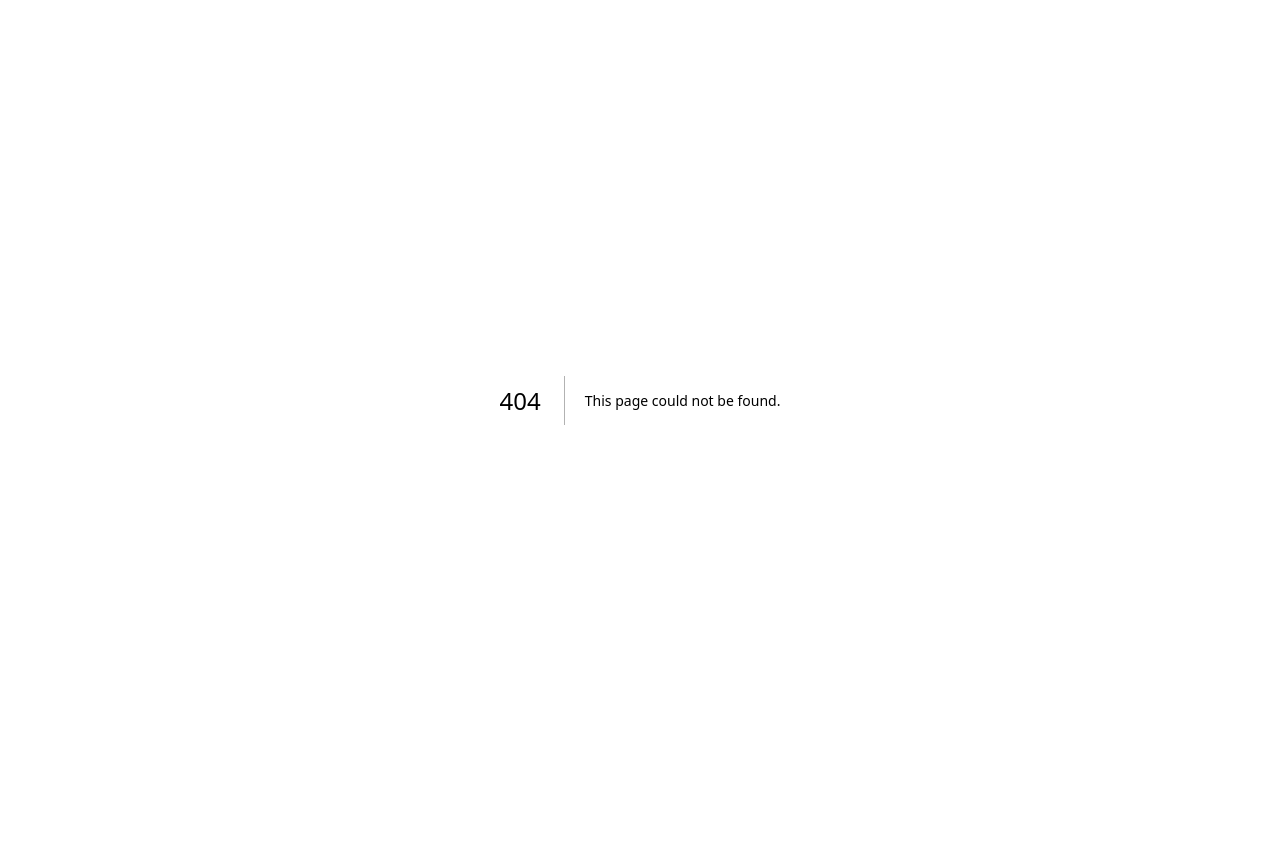
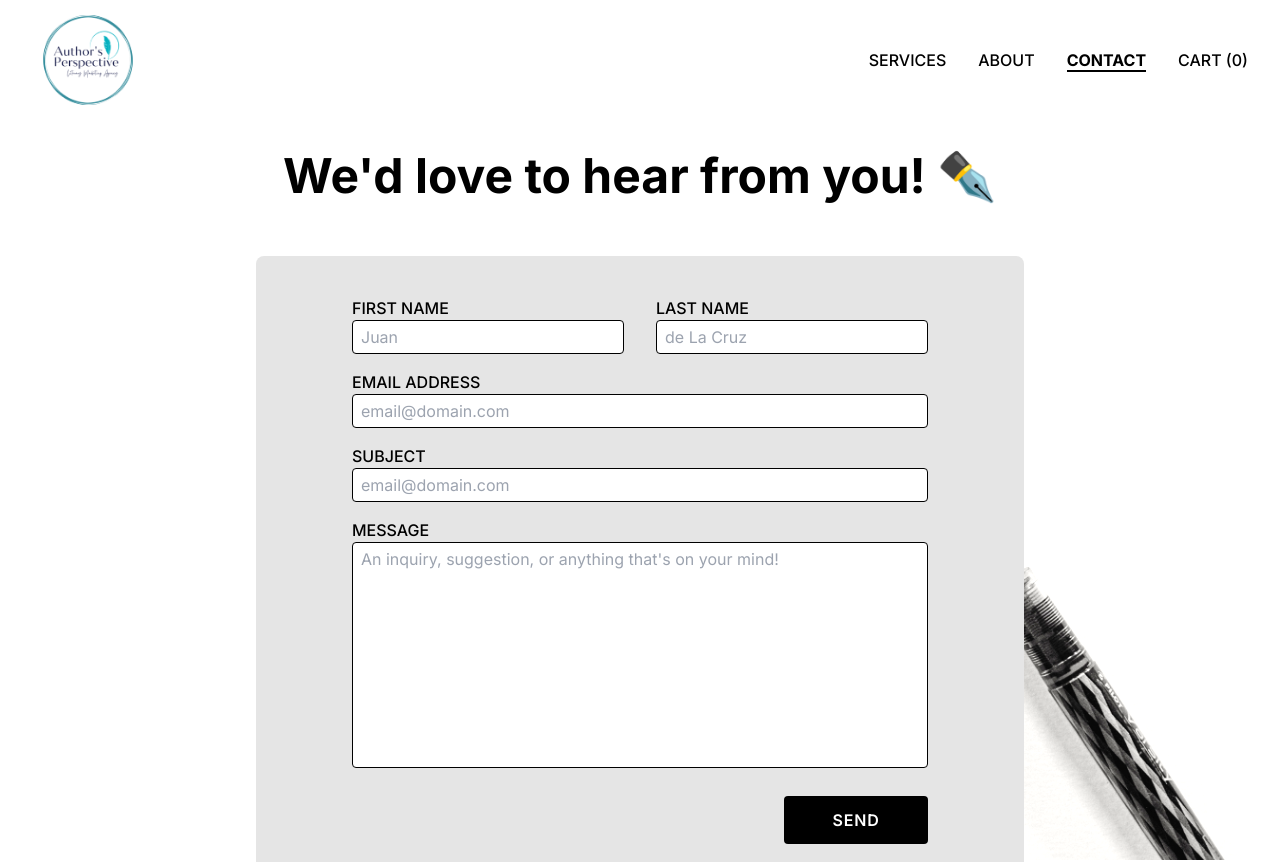
Before and after one commit to ethan123montera123/myauthorsperspective, a Next.js app in the folder client/: page /contact in a window 1280 px wide. Before the commit this address had no page. Shown: the top 862 px of the page. Before the commit the page ends 800 px from the top, so only its background shows below. Built offline with nearby package versions, Linux system fonts and the light colour scheme.

Commit message:
[Feat][Ian] add desktop contact page

```diff
--- /dev/null
+++ b/client/components/contact/ContactForm.jsx
@@ -0,0 +1,79 @@
+import { useState } from "react";
+
+import FormField from "./FormField";
+
+export default function ContactForm() {
+  const [fName, setFName] = useState("");
+  const [lName, setLName] = useState("");
+  const [email, setEmail] = useState("");
+  const [subject, setSubject] = useState("");
+  const [message, setMessage] = useState("");
+
+  return (
+    <div className="ContactForm mt-12 bg-neutral-200 p-10 px-24 w-3/4 rounded-lg mb-10">
+      <form method="POST" action="#" className="grid">
+        <div className="grid grid-cols-2 gap-8">
+          <FormField
+            value={fName}
+            setFn={setFName}
+            label="First Name"
+            type="text"
+            name="fName"
+            id="fName"
+            placeholder="Juan"
+            required
+          />
+          <FormField
+            value={lName}
+            setFn={setLName}
+            label="Last Name"
+            type="text"
+            name="lName"
+            id="lName"
+            placeholder="de La Cruz"
+            required
+          />
+        </div>
+        <FormField
+          value={email}
+          setFn={setEmail}
+          label="Email Address"
+          type="email"
+          name="email"
+          id="email"
+          placeholder="email@domain.com"
+          required
+        />
+        <FormField
+          value={subject}
+          setFn={setSubject}
+          label="Subject"
+          type="text"
+          name="subject"
+          id="subject"
+          placeholder="email@domain.com"
+          required
+        />
+        <div className="flex flex-col mb-4">
+          <label htmlFor="message" className="uppercase font-medium">
+            Message
+          </label>
+          <textarea
+            className="rounded border-[1.5px] border-black px-2 py-1"
+            value={message}
+            onChange={(e) => {
+              setMessage(e.target.value);
+            }}
+            placeholder="An inquiry, suggestion, or anything that's on your mind!"
+            required
+            rows="9"
+            style={{ resize: "none" }}
+          ></textarea>
+        </div>
+        <button className="justify-self-end mt-3 w-1/4 bg-black hover:bg-[#04b2bd] text-white uppercase py-3 rounded font-semibold tracking-wider">
+          Send
+        </button>
+      </form>
+    </div>
+  );
+}
--- /dev/null
+++ b/client/components/contact/FormField.jsx
@@ -0,0 +1,42 @@
+import propTypes from "prop-types";
+
+export default function FormField({
+  value,
+  setFn,
+  label,
+  type,
+  name,
+  id,
+  placeholder,
+  required,
+}) {
+  return (
+    <div className="FormField flex flex-col mb-4">
+      <label htmlFor={name} className="uppercase font-medium">
+        {label}
+      </label>
+      <input
+        className="border-[1.5px] border-black rounded px-2 py-1"
+        type={type}
+        name={name}
+        id={id}
+        placeholder={placeholder}
+        value={value}
+        onChange={(e) => {
+          setFn(e.target.value);
+        }}
+      />
+    </div>
+  );
+}
+
+FormField.propTypes = {
+  value: propTypes.string.isRequired,
+  handleChange: propTypes.func.isRequired,
+  label: propTypes.string.isRequired,
+  type: propTypes.string.isRequired,
+  name: propTypes.string.isRequired,
+  id: propTypes.string.isRequired,
+  placeholder: propTypes.string,
+  required: propTypes.any,
+};
--- /dev/null
+++ b/client/components/services/LayoutServices.jsx
@@ -0,0 +1,130 @@
+// icons from https://lucide.dev/guide/packages/lucide-react
+import { Menu, X } from "lucide-react";
+
+import Footer from "../ui/Footer";
+import Image from "next/image";
+import Link from "next/link";
+import { useRouter } from "next/router";
+import { useState } from "react";
+
+export default function LayoutServices({ children }) {
+  const CURRENT_PATH = useRouter().pathname;
+
+  const [isShowingLinks, setIsShowingLinks] = useState(false);
+
+  const toggleShowLinks = () => {
+    setIsShowingLinks(!isShowingLinks);
+  };
+
+  const isSelected = (category) => {
+    // if the category name is found in the URL path
+    if (CURRENT_PATH.indexOf(category) != -1) {
+      return "selectedCategory";
+    } else {
+      return "";
+    }
+  };
+
+  const generateMainContainer = () => {
+    if (isShowingLinks === false) {
+      return (
+        <main className="mx-8 mt-6 mb-12 lg:mx-32 lg:mt-8 lg:mb-16">
+          {children}
+        </main>
+      );
+    } else {
+      // returns a customized view of the links for mobile devices
+      return (
+        <>
+          <main className="mx-8 mt-6 mb-12 lg:mx-32 lg:mt-8 lg:mb-16">
+            {children}
+          </main>
+          <div className="absolute w-full top-[88px] pb-6 flex flex-col bg-white z-10 items-center text-xl shadow-xl">
+            <Link
+              href="/services"
+              className="uppercase py-4 px-2 relative"
+              id={isSelected("services")}
+            >
+              Services
+            </Link>
+            <Link
+              href="/about"
+              className="uppercase py-4 px-2 relative"
+              id={isSelected("about")}
+            >
+              About
+            </Link>
+            <Link
+              href="/contact"
+              className="uppercase py-4 px-2 relative"
+              id={isSelected("contact")}
+            >
+              Contact
+            </Link>
+            <Link
+              href="/cart"
+              className="uppercase py-4 px-2 relative"
+              id={isSelected("cart")}
+            >
+              Cart (0)
+            </Link>
+          </div>
+        </>
+      );
+    }
+  };
+
+  return (
+    <>
+      <header className="relative w-full flex justify-between flex-row items-center pl-4 pr-6 lg:pl-8 lg:pr-6 py-1 shadow-[0_0_12px_rgba(0,0,0,0.33)]">
+        <Link href="/" aria-label="Homepage">
+          <Image
+            src="/images/logo.png"
+            alt="My Author's Perspective"
+            width="80"
+            height="80"
+          />
+        </Link>
+        <button className="lg:hidden" onClick={toggleShowLinks}>
+          {isShowingLinks ? (
+            <X color="black" size="40px" />
+          ) : (
+            <Menu color="black" size="40px" />
+          )}
+        </button>
+        <div className={`hidden lg:flex gap-4 font-medium`}>
+          <Link
+            href="/services"
+            className="uppercase py-4 px-2 relative"
+            id={isSelected("services")}
+          >
+            Services
+          </Link>
+          <Link
+            href="/about"
+            className="uppercase py-4 px-2 relative"
+            id={isSelected("about")}
+          >
+            About
+          </Link>
+          <Link
+            href="/contact"
+            className="uppercase py-4 px-2 relative"
+            id={isSelected("contact")}
+          >
+            Contact
+          </Link>
+          <Link
+            href="/cart"
+            className="uppercase py-4 px-2 relative"
+            id={isSelected("cart")}
+          >
+            Cart (0)
+          </Link>
+        </div>
+      </header>
+      {generateMainContainer()}
+      <Footer />
+    </>
+  );
+}
--- /dev/null
+++ b/client/components/ui/Footer.jsx
@@ -0,0 +1,20 @@
+import { ChevronsUp } from "lucide-react";
+
+export default function Footer() {
+  const scrollToTop = () => {
+    window.scrollTo({ top: 0, behavior: "smooth" });
+  };
+
+  return (
+    <footer className="Footer mt-auto text-xs md:text-base bg-neutral-700 text-white flex justify-center py-2 uppercase">
+      <div
+        aria-label="Scroll To Top"
+        onClick={scrollToTop}
+        className="-translate-y-[calc(100%+6px)] bg-neutral-700 absolute px-3 pt-1 rounded-t-3xl hover:cursor-pointer"
+      >
+        <ChevronsUp color="white" />
+      </div>
+      ©2023 | My Author&rsquo;s Perspective
+    </footer>
+  );
+}
--- a/client/components/layout-services.jsx
+++ b/client/components/ui/LayoutGeneral.jsx
@@ -1,12 +1,13 @@
 // icons from https://lucide.dev/guide/packages/lucide-react
-import { ChevronsUp, Menu, X } from "lucide-react";
+import { Menu, X } from "lucide-react";
 
+import Footer from "../ui/Footer";
 import Image from "next/image";
 import Link from "next/link";
 import { useRouter } from "next/router";
 import { useState } from "react";
 
-export default function LayoutServices({ children, router }) {
+export default function LayoutGeneral({ children }) {
   const CURRENT_PATH = useRouter().pathname;
 
   const [isShowingLinks, setIsShowingLinks] = useState(false);
@@ -24,18 +25,20 @@ export default function LayoutServices({ children, router }) {
     }
   };
 
-  const scrollToTop = () => {
-    window.scrollTo({ top: 0, behavior: "smooth" });
-  };
-
   const generateMainContainer = () => {
     if (isShowingLinks === false) {
-      return <main className="mx-8 my-6 lg:mx-32 lg:my-8">{children}</main>;
+      return (
+        <main className="mx-8 mt-6 mb-12 lg:mx-32 lg:mt-8 lg:mb-16">
+          {children}
+        </main>
+      );
     } else {
       // returns a customized view of the links for mobile devices
       return (
         <>
-          <main className="mx-8 my-2 lg:mx-32 lg:my-8">{children}</main>
+          <main className="mx-8 mt-6 mb-12 lg:mx-32 lg:mt-8 lg:mb-16">
+            {children}
+          </main>
           <div className="absolute w-full top-[88px] pb-6 flex flex-col bg-white z-10 items-center text-xl shadow-xl">
             <Link
               href="/services"
@@ -46,21 +49,21 @@ export default function LayoutServices({ children, router }) {
             </Link>
             <Link
               href="/about"
-              className="uppercase py-4 px-2"
+              className="uppercase py-4 px-2 relative"
               id={isSelected("about")}
             >
               About
             </Link>
             <Link
               href="/contact"
-              className="uppercase py-4 px-2"
+              className="uppercase py-4 px-2 relative"
               id={isSelected("contact")}
             >
               Contact
             </Link>
             <Link
               href="/cart"
-              className="uppercase py-4 px-2"
+              className="uppercase py-4 px-2 relative"
               id={isSelected("cart")}
             >
               Cart (0)
@@ -73,13 +76,13 @@ export default function LayoutServices({ children, router }) {
 
   return (
     <>
-      <header className="relative w-full flex justify-between flex-row items-center pl-4 pr-6 lg:pl-8 lg:pr-6 py-1 shadow-[0_0_12px_rgba(0,0,0,0.33)]">
+      <header className="relative w-full flex justify-between flex-row items-center pl-4 pr-6 lg:pl-8 lg:pr-6 py-1">
         <Link href="/" aria-label="Homepage">
           <Image
             src="/images/logo.png"
             alt="My Author's Perspective"
-            width="80"
-            height="80"
+            width="112"
+            height="112"
           />
         </Link>
         <button className="lg:hidden" onClick={toggleShowLinks}>
@@ -99,21 +102,21 @@ export default function LayoutServices({ children, router }) {
           </Link>
           <Link
             href="/about"
-            className="uppercase py-4 px-2"
+            className="uppercase py-4 px-2 relative"
             id={isSelected("about")}
           >
             About
           </Link>
           <Link
             href="/contact"
-            className="uppercase py-4 px-2"
+            className="uppercase py-4 px-2 relative"
             id={isSelected("contact")}
           >
             Contact
           </Link>
           <Link
             href="/cart"
-            className="uppercase py-4 px-2"
+            className="uppercase py-4 px-2 relative"
             id={isSelected("cart")}
           >
             Cart (0)
@@ -121,16 +124,7 @@ export default function LayoutServices({ children, router }) {
         </div>
       </header>
       {generateMainContainer()}
-      <footer className="text-xs md:text-base mt-8 bg-neutral-700 text-white flex justify-center py-2 uppercase">
-        <div
-          aria-label="Scroll To Top"
-          onClick={scrollToTop}
-          className="-translate-y-[calc(100%+6px)] bg-neutral-700 absolute px-3 pt-1 rounded-t-3xl hover:cursor-pointer"
-        >
-          <ChevronsUp color="white" />
-        </div>
-        ©2023 | My Author&rsquo;s Perspective
-      </footer>
+      <Footer />
     </>
   );
 }
--- a/client/pages/_app.js
+++ b/client/pages/_app.js
@@ -1,5 +1,6 @@
 import "@/styles/globals.css";
-import LayoutServices from "@/components/layout-services";
+import LayoutServices from "@/components/services/LayoutServices";
+import LayoutGeneral from "@/components/ui/LayoutGeneral";
 
 // fonts
 import { Inter } from "next/font/google";
@@ -11,15 +12,17 @@ export default function App({ Component, pageProps, router }) {
   if (path.startsWith("/services")) {
     return (
       <div className={`flex flex-col h-full ${inter.className}`}>
-        <LayoutServices font={inter.className}>
+        <LayoutServices>
           <Component {...pageProps} />
         </LayoutServices>
       </div>
     );
   } else {
     return (
-      <div className={inter.className}>
-        <Component {...pageProps} />
+      <div className={`flex flex-col h-full ${inter.className}`}>
+        <LayoutGeneral>
+          <Component {...pageProps} />
+        </LayoutGeneral>
       </div>
     );
   }
--- /dev/null
+++ b/client/pages/contact/index.jsx
@@ -0,0 +1,29 @@
+import Head from "next/head";
+import Image from "next/image";
+
+import ContactForm from "@/components/contact/ContactForm";
+
+export default function Contact() {
+  return (
+    <>
+      <Head>
+        <title>Contact Us</title>
+      </Head>
+      <div className="Contact flex flex-col items-center">
+        <Image
+          src="/images/contact/bg.jpg"
+          alt="Background"
+          height="3000"
+          width="2000"
+          className="absolute top-0 left-0 -z-10 h-[calc(100%+3.75rem)] object-cover brightness-150"
+        />
+        <h1 className="flex flex-col items-center">
+          <div className="text-5xl font-bold h-14">
+            We&apos;d love to hear from you! ✒️
+          </div>
+        </h1>
+        <ContactForm />
+      </div>
+    </>
+  );
+}
```
Also changed, not shown: client/pages/services/index.jsx (renamed from client/pages/services/index.js), client/public/images/contact/bg.jpg (added).
